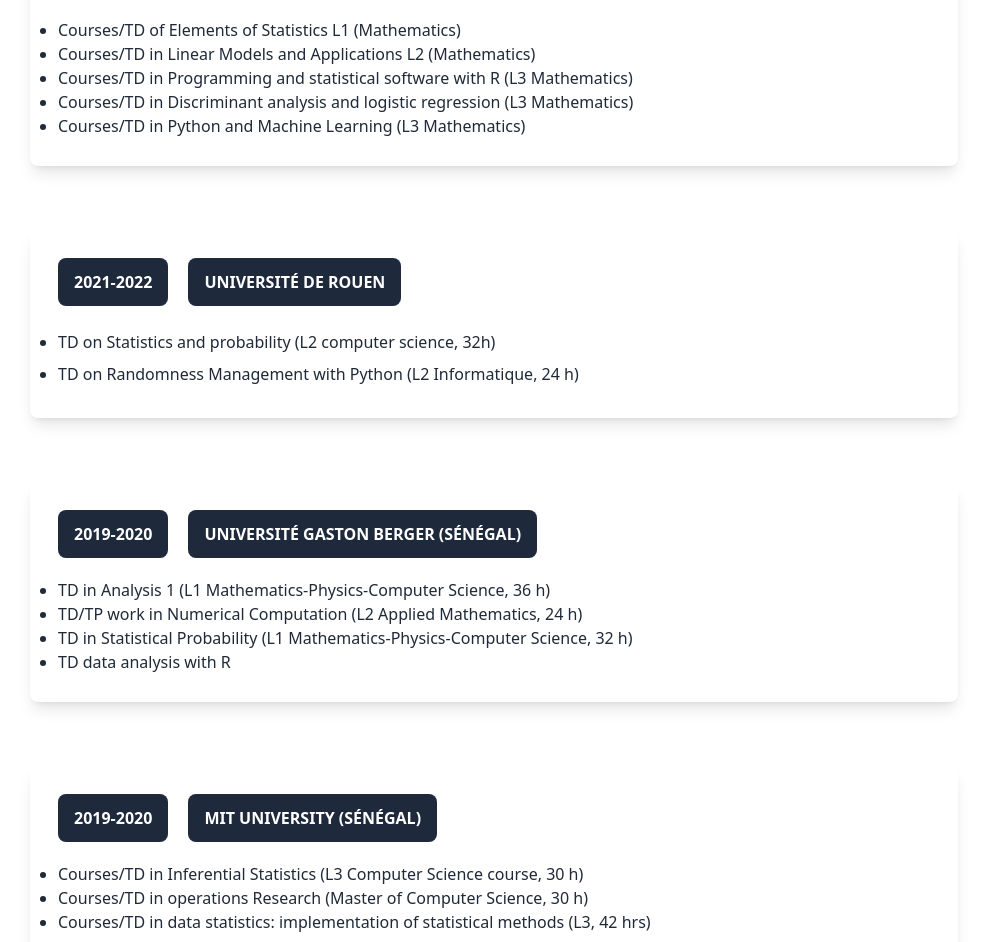
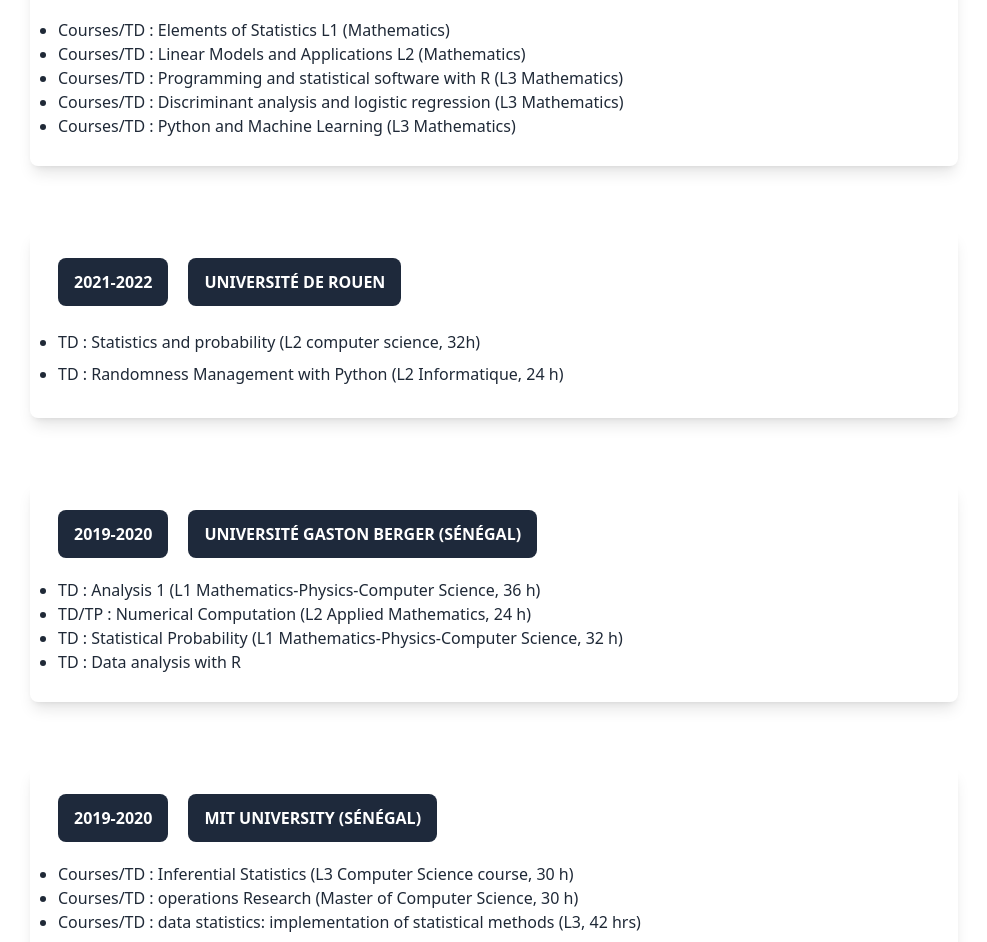
Before and after one commit to Gnilane95/essoham_portfolio, a Next.js app: page /teaching in a window 1280 px wide. Shown: the part 370-1312 px from the top of the page, without its empty margins (146-1133 px from the left). Built offline with nearby package versions, Linux system fonts and the light colour scheme; what tw-elements would draw is missing.

Commit message:
teaching updated

```diff
--- a/pages/teaching.js
+++ b/pages/teaching.js
@@ -20,11 +20,11 @@ export default function teaching() {
             </p>
             <div className='mt-5'>
               <ul className='leading-loose sm:text-base lg:text-base md:text-xl'>
-                <li className='list-disc'>Courses/TD of Elements of Statistics L1 (Mathematics)</li>
-                <li className='list-disc'>Courses/TD in Linear Models and Applications L2 (Mathematics)</li>
-                <li className='list-disc'>Courses/TD in Programming and statistical software with R (L3 Mathematics)</li>
-                <li className='list-disc'>Courses/TD in Discriminant analysis and logistic regression (L3 Mathematics)</li>
-                <li className='list-disc'>Courses/TD in Python and Machine Learning (L3 Mathematics)</li>
+                <li className='list-disc'>Courses/TD : Elements of Statistics L1 (Mathematics)</li>
+                <li className='list-disc'>Courses/TD : Linear Models and Applications L2 (Mathematics)</li>
+                <li className='list-disc'>Courses/TD : Programming and statistical software with R (L3 Mathematics)</li>
+                <li className='list-disc'>Courses/TD : Discriminant analysis and logistic regression (L3 Mathematics)</li>
+                <li className='list-disc'>Courses/TD : Python and Machine Learning (L3 Mathematics)</li>
               </ul>
             </div>
           </div>
@@ -35,8 +35,8 @@ export default function teaching() {
             </span>
             <div className='mt-5 sm:text-base lg:text-base md:text-xl'>
               <ul className='leading-loose'>
-                <li className='list-disc'>TD on Statistics and probability (L2 computer science, 32h)</li>
-                <li className='list-disc'>TD on Randomness Management with Python (L2 Informatique, 24 h)</li>
+                <li className='list-disc'>TD : Statistics and probability (L2 computer science, 32h)</li>
+                <li className='list-disc'>TD : Randomness Management with Python (L2 Informatique, 24 h)</li>
               </ul>
             </div>
           </div>
@@ -47,10 +47,10 @@ export default function teaching() {
             </span>
             <div className='mt-5'>
               <ul className='leading-loose sm:text-base lg:text-base md:text-xl'>
-                <li className='list-disc'>TD in Analysis 1 (L1 Mathematics-Physics-Computer Science, 36 h)</li>
-                <li className='list-disc'>TD/TP work in Numerical Computation (L2 Applied Mathematics, 24 h)</li>
-                <li className='list-disc'>TD in Statistical Probability (L1 Mathematics-Physics-Computer Science, 32 h)</li>
-                <li className='list-disc'>TD data analysis with R</li>
+                <li className='list-disc'>TD : Analysis 1 (L1 Mathematics-Physics-Computer Science, 36 h)</li>
+                <li className='list-disc'>TD/TP : Numerical Computation (L2 Applied Mathematics, 24 h)</li>
+                <li className='list-disc'>TD : Statistical Probability (L1 Mathematics-Physics-Computer Science, 32 h)</li>
+                <li className='list-disc'>TD : Data analysis with R</li>
               </ul>
             </div>
           </div>
@@ -61,9 +61,9 @@ export default function teaching() {
             </span>
             <div className='mt-5'>
               <ul className='leading-loose sm:text-base lg:text-base md:text-xl'>
-                <li className='list-disc'>Courses/TD in Inferential Statistics (L3 Computer Science course, 30 h)</li>
-                <li className='list-disc'>Courses/TD in operations Research (Master of Computer Science, 30 h)</li>
-                <li className='list-disc'>Courses/TD in data statistics: implementation of statistical methods (L3, 42 hrs)</li>
+                <li className='list-disc'>Courses/TD : Inferential Statistics (L3 Computer Science course, 30 h)</li>
+                <li className='list-disc'>Courses/TD : operations Research (Master of Computer Science, 30 h)</li>
+                <li className='list-disc'>Courses/TD : data statistics: implementation of statistical methods (L3, 42 hrs)</li>
               </ul>
             </div>
           </div>
```
